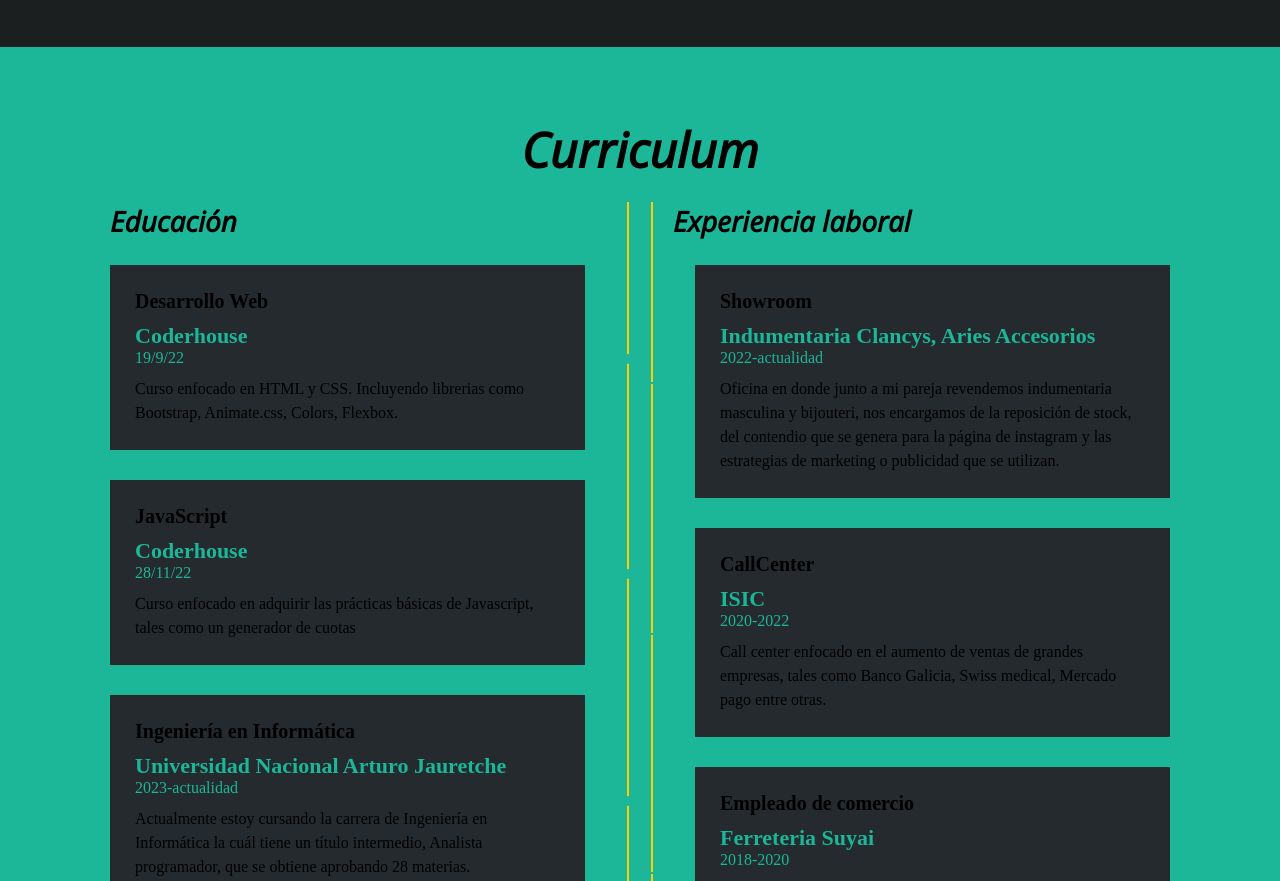
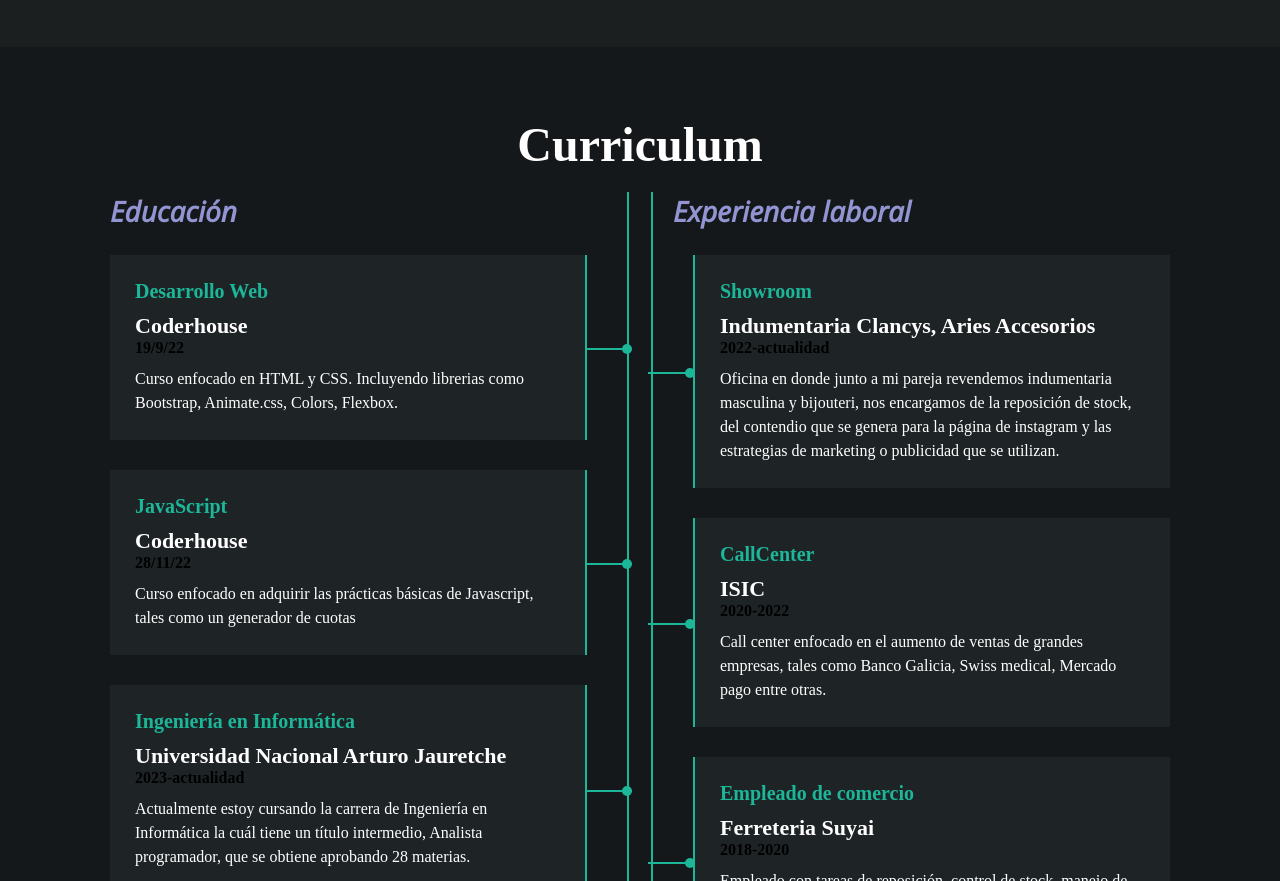
Before and after one commit to AgusLoureiro/Portfolio, a plain HTML site: page index.html in a window 1280 px wide. Shown: the part 1919-2800 px from the top of the page. Drawn offline with nearby package versions, Linux system fonts and the light colour scheme; a web font is replaced by a local one.

Commit message:
Portfolio Terminado

```diff
--- a/estilo.css
+++ b/estilo.css
@@ -184,6 +184,7 @@ html{
     font-size: 28px;
     font-family: 'open sans', 'sans-serif';
     margin-bottom: 25px;
+    color: #9395D3;
 }
 
 .sobremi .fila .col ul{
@@ -299,6 +300,7 @@ html{
     font-size: 28px;
     font-family: 'Open Sans';
     margin-bottom: 25px;
+    color: #9395D3;
 }
 
 .skills .skill > span{
@@ -421,21 +423,22 @@ html{
 /* Curriculum */
 
 .curriculum{
-    background-color: #1CB698;
+    background-color: #15181a;
     padding: 50px 20px;
 }
 
 .curriculum .contenido-seccion{
     max-width: 1100px;
     margin: auto;
-    background-color: #1CB698;
+    background-color: #15181a;
 }
 
 .curriculum h2{
     font-size: 48px;
-    font-family: 'Open Sans';
+    font-family: 'Open Sans' sans-serif;
     text-align: center;
     padding: 20px 0;
+    color: #fff;
 }
 
 .curriculum .fila{
@@ -452,30 +455,32 @@ html{
     font-size: 28px;
     font-family: 'Open Sans';
     margin-bottom: 25px;
+    color: #9395D3;
 }
 
 .curriculum .fila .izquierda{
-    border-right: 2px solid #fcce01;
+    border-right: 2px solid #1CB698;
 }
 
 .curriculum .fila .derecha{
-    border-left: 2px solid #fcce01;
+    border-left: 2px solid #1CB698;
 }
 
 .curriculum .fila .item{
     padding: 25px;
     margin-bottom: 30px;
-    background-color: #252A2E;
+    background-color: #1e2326;
     position: relative;
 }
 
 .curriculum .fila .item h4{
     font-size: 20px;
     margin-bottom: 10px;
+    color: #1CB698;
 }
 
 .curriculum .fila .item .lugar{
-    color: #1CB698;
+    color: #ffffff;
     font-size: 22px;
     font-weight: bold;
     display: block;
@@ -483,12 +488,14 @@ html{
 
 .curriculum .fila .item .fecha{
     display: block;
-    color: #1CB698;
+    color: black;
     margin-bottom: 10px;
+    font-weight: bold;
 }
 
 .curriculum .fila .item p{
     line-height: 24px;
+    color: #fff;
 }
 
 .curriculum .fila .izq{
--- a/index.html
+++ b/index.html
@@ -19,7 +19,6 @@
                     <li><a href="#sobremi">SOBRE MI</a></li>
                     <li><a href="#skills">SKILLS</a></li>
                     <li><a href="#curriculum">CURRICULUM</a></li>
-                    <li><a href="#portfolio">PORTFOLIO</a></li>
                 </ul>
             </nav>
             <div class="nav-responsive">
```
